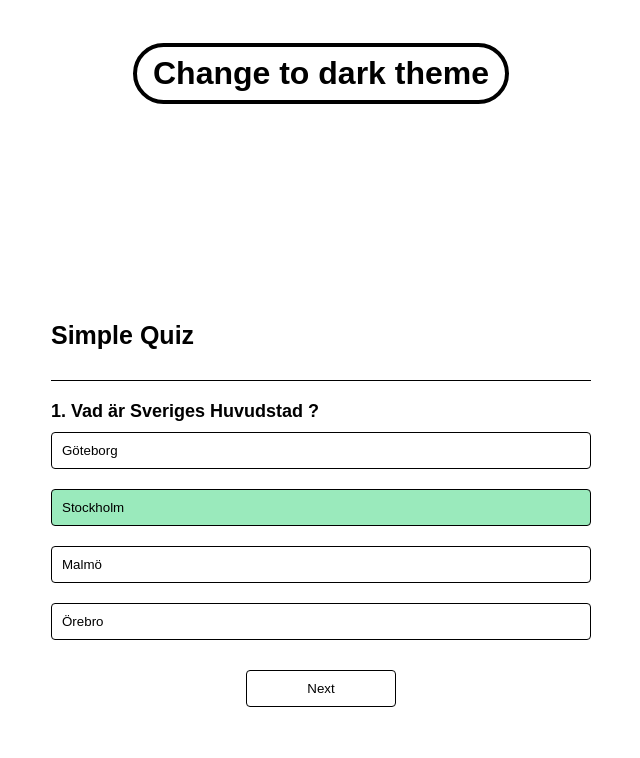
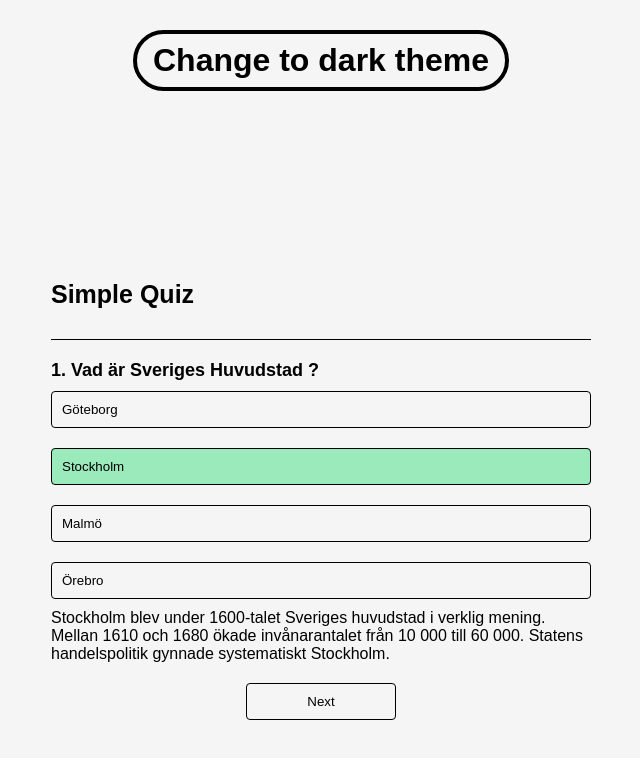
Before and after one commit to gabrielvarli/quiz-app, a plain HTML site: page index.html in a window 1280 px wide. Both pictures are taken after a click on the button "Stockholm". Shown: the whole page, without its empty margins (319-959 px from the left). Drawn offline with Linux system fonts and the light colour scheme.

Commit message:
lagt till fakta på varje svar man trycker

```diff
--- a/index.html
+++ b/index.html
@@ -25,6 +25,7 @@
           <button class="btn">Answer 3</button>
           <button class="btn">Answer 4</button>
         </div>
+        <p id="fakta-text">Fakta</p>
         <button id="next-btn">Next</button>
       </div>
     </div>
--- a/script.js
+++ b/script.js
@@ -6,16 +6,18 @@ const questions = [
             {text: 'Stockholm', correct: true},
             {text: 'Malmö', correct: false},
             {text: 'Örebro', correct: false},
-        ]
+        ],
+        facts: 'Stockholm blev under 1600-talet Sveriges huvudstad i verklig mening. Mellan 1610 och 1680 ökade invånarantalet från 10 000 till 60 000. Statens handelspolitik gynnade systematiskt Stockholm.',
     },
     {
         question: 'Vart bor det mest invånare i Sverige ?' ,
         answers: [
             {text: 'Göteborg', correct: false},
             {text: 'Stockholm', correct: true},
-            {text: 'Malmö', correct: false},
-            {text: 'Örebro', correct: false},
-        ]
+            //{text: 'Malmö', correct: false},
+            //{text: 'Örebro', correct: false},
+        ],
+        facts: 'Stockholm är Sveriges största stad med flest invånare',
     },
     {
         question: 'Hur många invånare bor det i Stockholm ?' ,
@@ -24,16 +26,18 @@ const questions = [
             {text: '1,6 miljoner', correct: true},
             {text: '1 miljon', correct: false},
             {text: '2 miljoner', correct: false},
-        ]
+        ],
+        facts: 'Antalet invånare inom Stockholms kommun är nära 1 miljon, medan det i den kommunöverskridande tätorten finns över 1,6 miljoner.',
     },
     {
-        question: 'Vem är Sveries genom tiderna bästa fotbollsspelare ?' ,
+        question: 'Vem är Sveries  bästa fotbollsspelare genom tiderna ?' ,
         answers: [
             {text: 'Henrik Larsson', correct: false},
             {text: 'Zlatan Ibrahimovic', correct: true},
             {text: 'Martin Mutumba', correct: false},
             {text: 'John Gudetti', correct: false},
-        ]
+        ],
+        facts: 'De flesta håller med om att Zlatan är den främsta svenske fotbollsspelaren genom tiderna. Faktum är att han fortfarande är en av de bästa fotbollsspelarna i hela världen, trots att han har passerat 40. Fantastiskt, eller hur?',
     },
     {
         question: 'Vilket är Sveriges nationaldjur? ?' ,
@@ -42,16 +46,18 @@ const questions = [
             {text: 'Räv', correct: false},
             {text: 'Älg', correct: true},
             {text: 'Björn', correct: false},
-        ]
+        ],
+        facts: 'Älgen nämns oftast som Sveriges nationaldjur, även om det inte är officiellt. Sedan lång tid tillbaka har älgen varit en symbol för Sverige, i synnerhet när det kommer till souvenirer och marknadsföringen av Sverige i utlandet. Det finns omkring 300 000 - 400 000 älgar i Sverige.',
     },
     {
         question: 'Vilket år gick Sverige med i EU??' ,
         answers: [
-            {text: '1952', correct: false},
+            //{text: '1952', correct: false},
             {text: '1995', correct: true},
             {text: '1999', correct: false},
-            {text: '2001', correct: false},
-        ]
+            //{text: '2001', correct: false},
+        ],
+        facts: 'Sverige gick med i EU år 1995 i januari månad efter en folkomröstning 1994 där majoriteten röstade ja till medlemskap i EU. ',
     },
     {
         question: 'Vem var Sveriges första kung? ?' ,
@@ -60,7 +66,8 @@ const questions = [
             {text: 'Magnus Ladulås', correct: false},
             {text: 'Birger Jarl', correct: false},
             {text: 'Harald Blåtand', correct: false},
-        ]
+        ],
+        facts: 'Olof Skötkonung brukar tillskrivas titeln som Sveriges första kung. Han var son till Erik Segersäll, som också han var en svensk kung, men inte över ett samlat rike, utan enbart kung över en större del av det som skulle komma att bli det tidigmedeltida Sverige. Olof Skötkonung var även Sveriges första kristna kung och han bidrog till kristnandet av landet. ',
     },
     {
         question: 'Vad heter Sveriges största sjö ?' ,
@@ -69,7 +76,8 @@ const questions = [
             {text: 'Mälaren', correct: false},
             {text: 'Vättern', correct: false},
             {text: 'Vänern', correct: true},
-        ]
+        ],
+        facts: 'Vänern är Sveriges största sjö med en yta på 5 450 km² och en volym på 153 km³, vilket även gör det till Europas tredje största insjö, efter Ladoga och Onega.',
     },
     {
         question: 'Vilken husregel är mest "helig" i Sverige?' ,
@@ -78,7 +86,8 @@ const questions = [
             {text: 'Inget ätande framför TV:n', correct: false},
             {text: 'Alla måste städa/diska efter sig', correct: false},
             {text: 'Ta av skorna inomhus', correct: true},
-        ]
+        ],
+        facts: 'Samtliga fyra är relativt vanliga oskrivna husregler i Sverige, men det är en av dem som sticker ut som extra viktig och det är att man alltid ska ta av sig skorna när man kommer hem till någon.',
     },
     {
         question: 'Hur stor del av Sveriges yta täcks av träd ?' ,
@@ -87,7 +96,8 @@ const questions = [
             {text: '1/3', correct: false},
             {text: '2/3', correct: true},
             {text: '1/4', correct: false},
-        ]
+        ],
+        facts: '2/3 delar av Sveriges yta täcks för närvarande av träd. Det är dock inte urskog det handlar om, utan majoriteten av alla träd står i olika trädplantage med monokultur. ',
     },
 ]
 
@@ -95,6 +105,7 @@ const questions = [
 const questionElement = document.getElementById("question");
 const answerButtons = document.getElementById("answer-buttons");
 const nextButton = document.getElementById('next-btn');
+const faktaElement= document.getElementById("fakta-text");
 
 // antal frågor och poäng
 let currentQuestionIndex = 0;
@@ -113,6 +124,7 @@ function showQuestion() {
     let currentQuestion = questions[currentQuestionIndex];
     let questionNo = currentQuestionIndex + 1;
     questionElement.innerHTML = questionNo + ". " + currentQuestion.question;
+    faktaElement.innerHTML = currentQuestion.facts;
 
     // denna visar svaren (texten)
     currentQuestion.answers.forEach(answer => {
@@ -123,11 +135,12 @@ function showQuestion() {
         if(answer.correct){
             button.dataset.correct = answer.correct;
         }
-        button.addEventListener("click",selectAnswer);
+        button.addEventListener("click", selectAnswer);
     })
 }
 // den tar bort gamla frågan och svar
 function resetState(){
+    faktaElement.style.display = "none";
     nextButton.style.display = "none";
     while(answerButtons.firstChild){
         answerButtons.removeChild(answerButtons.firstChild);
@@ -152,6 +165,7 @@ function selectAnswer(e) {
         }
         button.disabled = true;
     });
+    faktaElement.style.display = "block";
     nextButton.style.display = "block";
 
 }
@@ -159,7 +173,6 @@ function selectAnswer(e) {
 // samt bedömmer dig med färg o text om du har fått godkänd.
 function showScore(){
     resetState();
-    // Display the user's score
     const scoreElement = document.getElementById("question");
     if (score < 5) {
         scoreElement.style.color = "#ff0000"; // red
--- a/style.css
+++ b/style.css
@@ -61,13 +61,15 @@
 }
 .correct {
     background: #9aeabc;
+    color: #000000;
 }
 .incorrect {
     background: #ff9393;
+    color: #000000;
 }
 
 [data-theme="light"] {
-     --color-bg: #ffffff;
+     --color-bg: #f5f5f5;
      --color-fg: #000000;
  }
 
```
